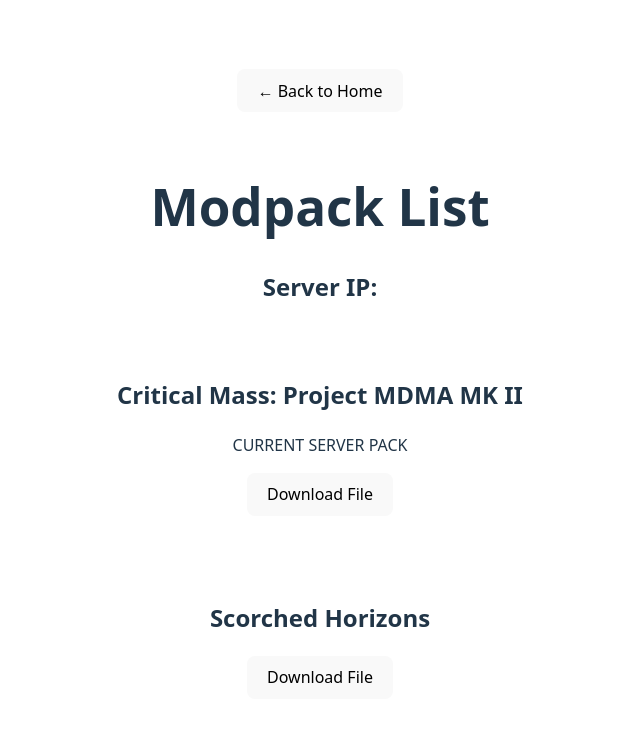
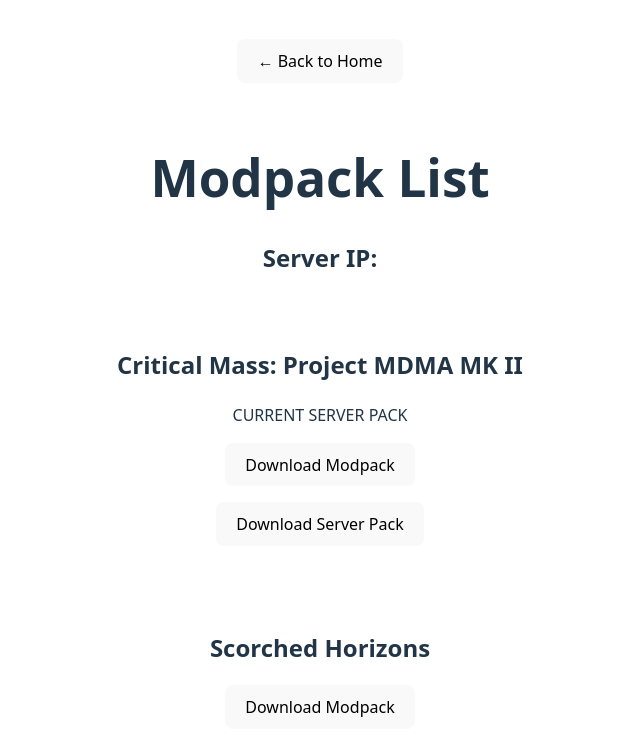
Before and after one commit to mlatta824/modpack_site, a React (Vite) app: page / in a window 1280 px wide. Both pictures are taken after a click on the button "Browse Packs". Shown: the top 756 px of the page, without its empty margins (320-960 px from the left). Built offline with nearby package versions, Linux system fonts and the light colour scheme.

Commit message:
Add server pack

```diff
--- a/src/pack_list/page.tsx
+++ b/src/pack_list/page.tsx
@@ -4,6 +4,8 @@ export default function PackList() {
 
     const drugpack = 'https://github.com/mlatta824/modpack_site/releases/download/Alpha/Critical.Mass-.Project.MDMA.Mk.II.zip';
     const nukepack = 'https://github.com/mlatta824/modpack_site/releases/download/Alpha/Scorched.Horizons.zip';
+
+    const serverpack = 'https://github.com/mlatta824/modpack_site/releases/download/Alpha/critical-mass-server.zip';
 
     return (
 
@@ -17,7 +19,12 @@ export default function PackList() {
                 <p>CURRENT SERVER PACK</p>
 
                 <a href = {drugpack} download className = "download-link">
-                    <button>Download File</button>
+                    <button>Download Modpack</button>
+                </a>
+                <p></p>
+
+                <a href = {serverpack} download className = "download-link">
+                    <button>Download Server Pack</button>
                 </a>
             </div>
 
@@ -25,7 +32,7 @@ export default function PackList() {
                 <h2>Scorched Horizons</h2>
 
                 <a href = {nukepack} download className = "download-link">
-                    <button>Download File</button>
+                    <button>Download Modpack</button>
                 </a>
             </div>
 
```
